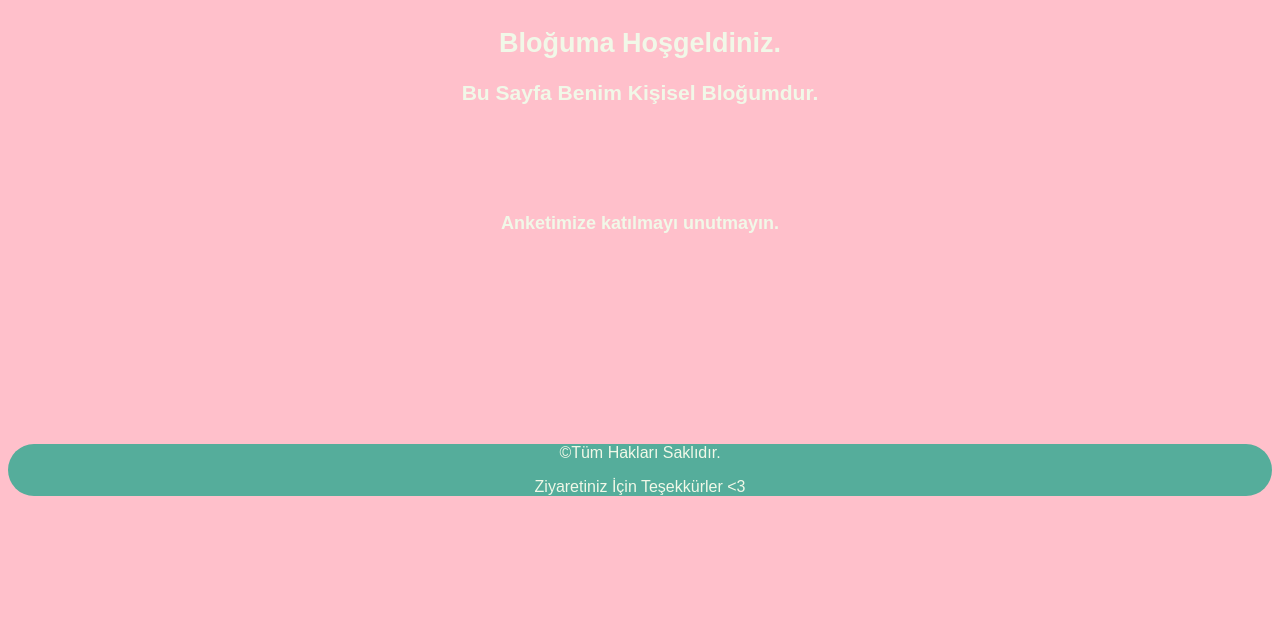
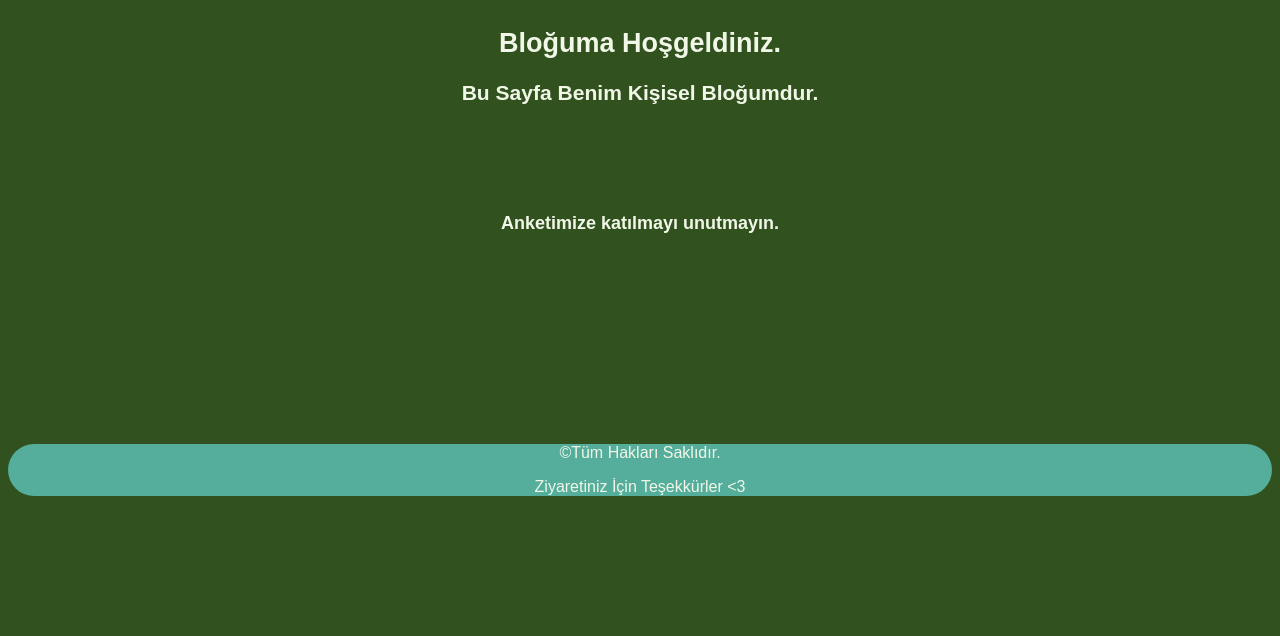
Before and after one commit to mehmetkara06/html-portfolio, a plain HTML site: page index.html in a window 1280 px wide. Shown: the part 164-800 px from the top of the page. Drawn offline with Linux system fonts and the light colour scheme.

Commit message:
Update style.css

```diff
--- a/style.css
+++ b/style.css
@@ -1,6 +1,6 @@
 body{
     font-family:Arial, Helvetica, sans-serif;
-    background-color: pink;
+    background-color: #31511E;
 
 }
 
```
